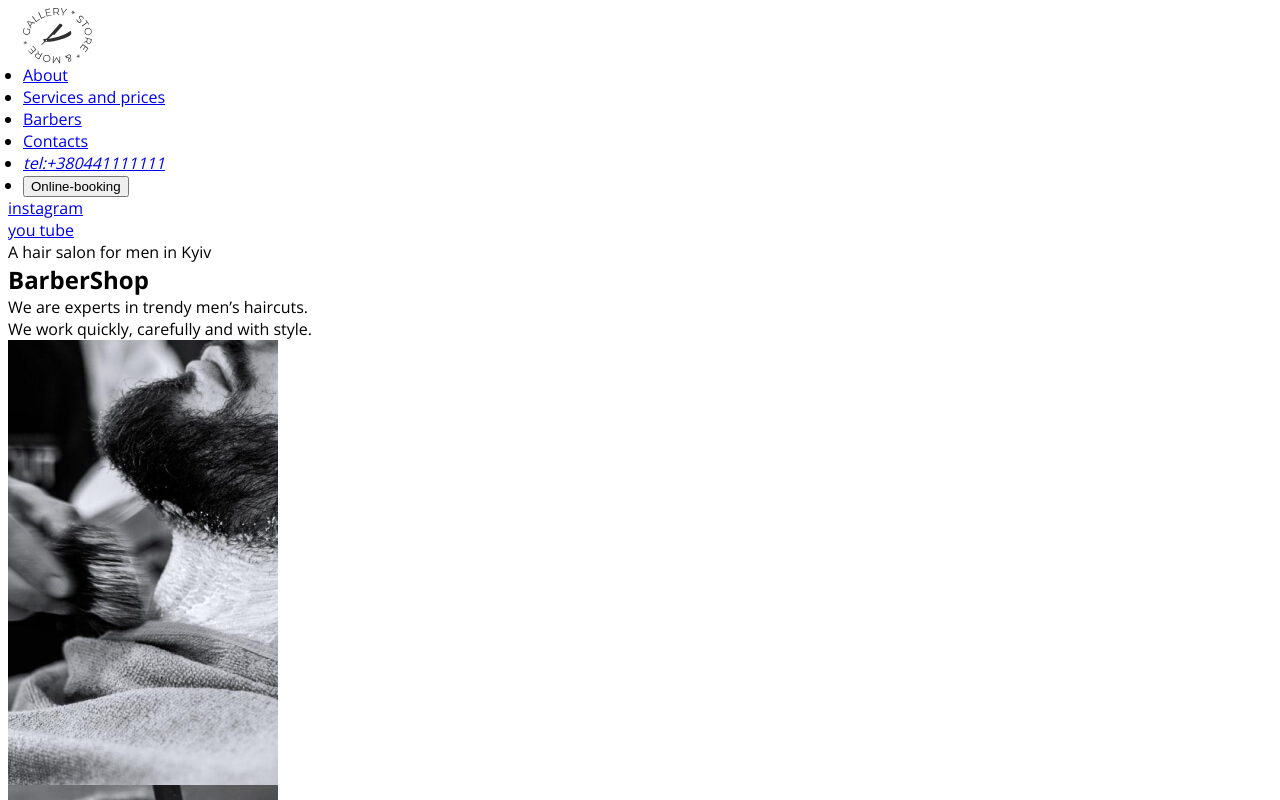
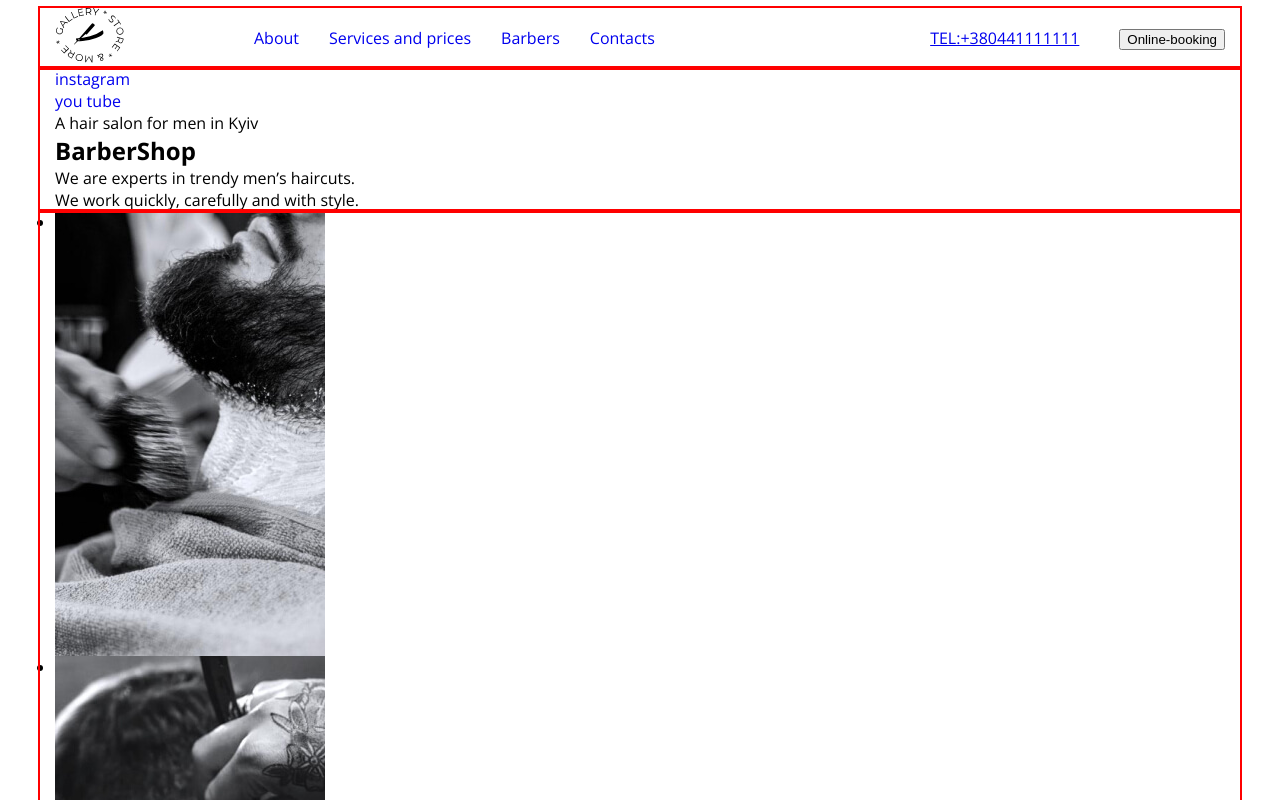
Before and after one commit to Nikolay-Horshkov/Barbershop, a plain HTML site: page index.html in a window 1280 px wide. Shown: the top 800 px of the page. Drawn offline with nearby package versions, Linux system fonts and the light colour scheme.

Commit message:
barber 17.02

```diff
--- a/css/style.css
+++ b/css/style.css
@@ -12,9 +12,19 @@ h5,
 h6 {
   margin: 0;
 }
+button {
+  cursor: pointer;
+}
+address {
+  font-style: normal;
+}
 ul {
   margin: 0;
   padding-left: 0;
+}
+.list {
+  text-decoration: none;
+  list-style: none;
 }
 body {
   font-family: "Open Sans", sans-serif;
@@ -24,39 +34,61 @@ img {
   max-width: 100%;
   height: auto;
 }
-ul {
-  text-decoration: none;
-}
 /* font-style: normal; */
 .container {
   width: 100%;
   max-width: 1200px;
   padding-left: 15px;
   padding-right: 15px;
+  margin: 0 auto;
+  outline: 2px solid red;
+}
+.header-logo {
+  margin-right: 130px;
 }
 .nav-header {
+  display: flex;
+  align-items: center;
 }
-.container {
+.header-container {
+  display: flex;
+  align-items: center;
+  justify-content: space-between;
 }
 .navigation {
+  display: flex;
 }
 .navigation-btns {
+  display: flex;
+  gap: 30px;
+  justify-content: center;
+  align-items: center;
+  list-style: none;
 }
 .nav-btn {
+  text-decoration: none;
 }
 .nav-address {
 }
 .nav-address-list {
+  gap: 40px;
+  display: flex;
+  align-items: center;
+  list-style: none;
 }
 .nav-address-item {
+  text-transform: uppercase;
 }
 .booking-btn {
 }
 .hero-section {
 }
 .hero-list {
+  list-style: none;
 }
 .hero-item {
+  list-style: none;
+  text-decoration: none;
 }
 .hero-text {
 }
--- a/index.html
+++ b/index.html
@@ -15,22 +15,32 @@
   </head>
   <body>
     <header class="nav-header">
-      <div class="container">
+      <div class="container header-container">
         <nav class="navigation">
           <a href="#">
-            <img src="./image/Logo.svg" alt="logo" />
+            <svg class="header-logo" width="69" height="55">
+              <use href="./image/icons.svg#icon-barber-logo"></use>
+            </svg>
           </a>
           <ul class="navigation-btns">
-            <li class="nav-btn"><a href="#">About</a></li>
-            <li class="nav-btn"><a href="#">Services and prices</a></li>
-            <li class="nav-btn"><a href="#">Barbers</a></li>
-            <li class="nav-btn"><a href="#">Contacts</a></li>
+            <li>
+              <a class="nav-btn" href="#">About</a>
+            </li>
+            <li>
+              <a class="nav-btn" href="#">Services and prices</a>
+            </li>
+            <li>
+              <a class="nav-btn" href="#">Barbers</a>
+            </li>
+            <li>
+              <a class="nav-btn" href="#">Contacts</a>
+            </li>
           </ul>
         </nav>
         <address class="nav-address">
           <ul class="nav-address-list">
-            <li class="nav-address-item">
-              <a href="tel:+380441111111">tel:+380441111111</a>
+            <li>
+              <a class="nav-address-item" href="tel:+380441111111">tel:+380441111111</a>
             </li>
             <li class="nav-address-item">
               <button class="booking-btn" type="button">Online-booking</button>
@@ -40,15 +50,16 @@
       </div>
     </header>
     <main>
-      <section class="hero-section">
+      <!-- section1 -->
+      <section class="hero-section container">
         <ul class="hero-list">
-          <li class="hero-item">
-            <a href="#" target="_blank" rel="noopener noreferrer nofollow"
+          <li>
+            <a class="hero-item" href="#" target="_blank" rel="noopener noreferrer nofollow"
               >instagram</a
             >
           </li>
-          <li class="hero-item">
-            <a href="#" target="_blank" rel="noopener noreferrer nofollow"
+          <li>
+            <a class="hero-item" href="#" target="_blank" rel="noopener noreferrer nofollow"
               >you tube</a
             >
           </li>
@@ -60,7 +71,7 @@
           We work quickly, carefully and with style.
         </p>
       </section>
-      <section class="about-section">
+      <section class="about-section container">
         <ul class="about-list">
           <li class="about-item">
             <img
```
Also changed, not shown: image/Logo.svg (deleted), image/background-img.jpg (added), image/icons.svg (added).
